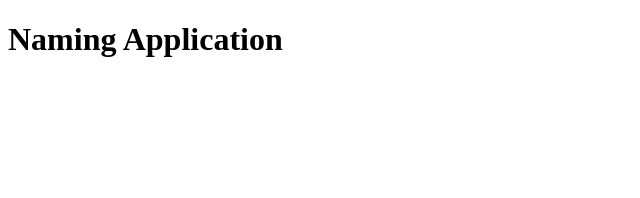
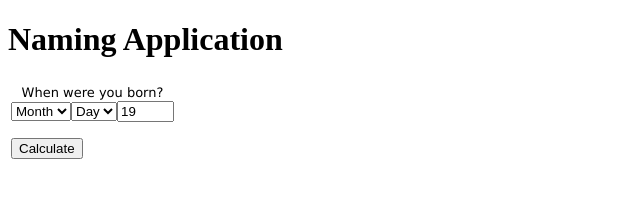
Before and after one commit to ThiraTheNerd/naming-app, a plain HTML site: page index.html in a window 1280 px wide. Shown: the whole page, without its empty margins (0-640 px from the left). Drawn offline with Linux system fonts and the light colour scheme.

Commit message:
Add the defined variables

```diff
--- a/index.html
+++ b/index.html
@@ -10,6 +10,77 @@
 <body>
   <h1>Naming Application</h1>
   <script src="js/scripts.js"></script>
+  <table width=420>
+    <tr>
+    <td>
+
+    <form name=form>
+    <table cellspacing=0 cellpadding=0 >
+    <tr><td colspan=3 align=center><font face="verdana, arial" size="-1">When were you born?</font></td></tr>
+    <tr><td align=center>
+    <select name="month">
+    <option value="" selected>Month
+    <option value="January">Jan
+    <option value="February">Feb
+    <option value="March">Mar
+    <option value="April">Apr
+    <option value="May">May
+    <option value="June">Jun
+    <option value="July">Jul
+    <option value="August">Aug
+    <option value="September">Sep
+    <option value="October">Oct
+    <option value="November">Nov
+    <option value="December">Dec
+    </select>
+    </td>
+    <td align=center>
+    <select name="day">
+    <option value="" selected>Day
+    <option value="1">01
+    <option value="2">02
+    <option value="3">03
+    <option value="4">04
+    <option value="5">05
+    <option value="6">06
+    <option value="7">07
+    <option value="8">08
+    <option value="9">09
+    <option value="10">10
+    <option value="11">11
+    <option value="12">12
+    <option value="13">13
+    <option value="14">14
+    <option value="15">15
+    <option value="16">16
+    <option value="17">17
+    <option value="18">18
+    <option value="19">19
+    <option value="20">20
+    <option value="21">21
+    <option value="22">22
+    <option value="23">23
+    <option value="24">24
+    <option value="25">25
+    <option value="26">26
+    <option value="27">27
+    <option value="28">28
+    <option value="29">29
+    <option value="30">30
+    <option value="31">31
+    </select>
+    </td>
+    <td align=center>
+    <input type=text name=year value="19" size=4 maxlength=4>
+    </td></tr>
+    </table><p>
+    <input type=button value="Calculate" onClick="calculate()">
+    </center>
+    </form>
+
+    </td>
+    </tr>
+    </table>
 
 </body>
 </html>
```
Also changed, not shown: js/scripts.js (+12 -0 lines).
